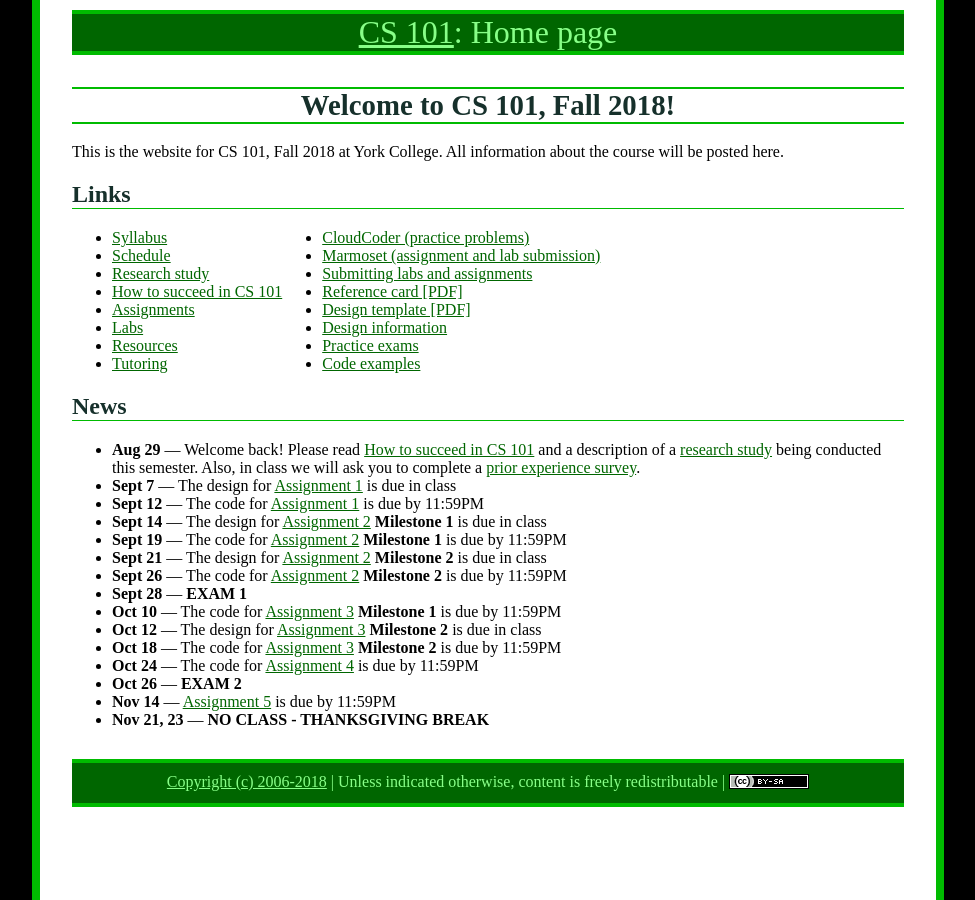
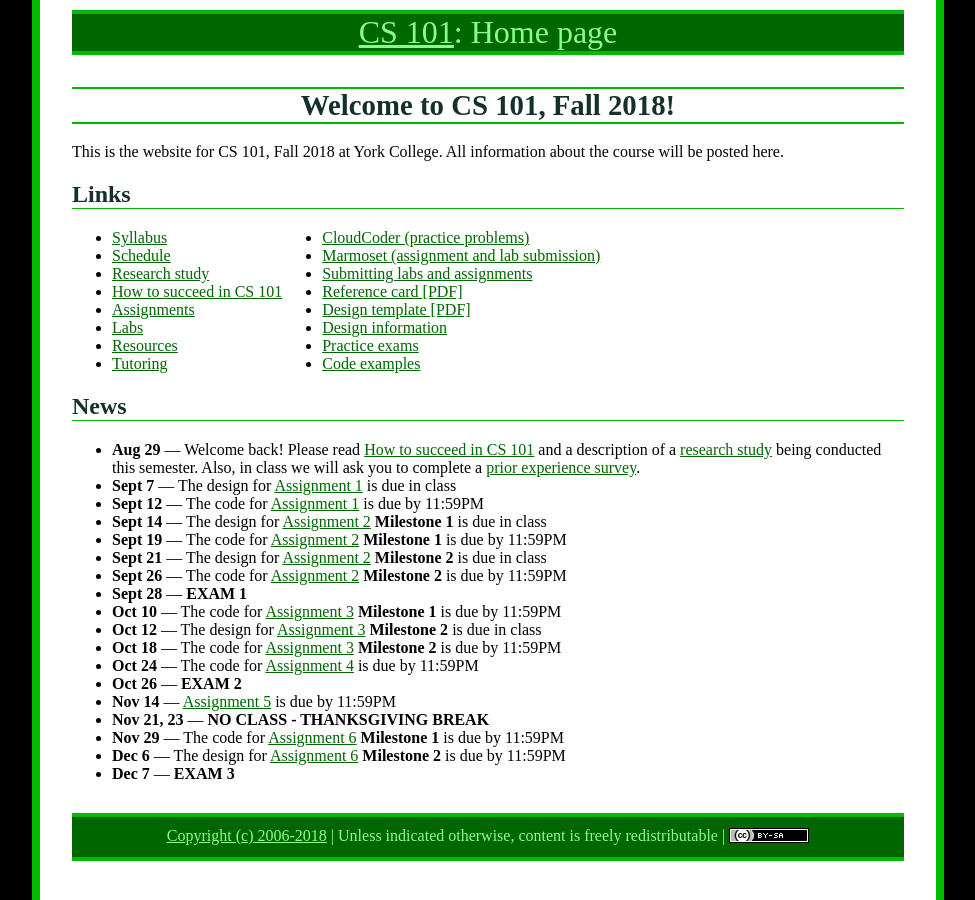
Before and after one commit to ycpcs/cs101-fall2018, a Jekyll site: the page built from index.md, in a window 1280 px wide. Shown: the whole page, without its empty margins (152-1127 px from the left). Built offline with Jekyll 4.4.1, drawn with Linux system fonts in a browser that asks for light colours.

Commit message:
add assign 6
add assign 6

```diff
--- a/index.md
+++ b/index.md
@@ -53,6 +53,9 @@ All information about the course will be posted here.
 * **Oct 26** &mdash; **EXAM 2**
 * **Nov 14** &mdash; [Assignment 5](assign/assign05.html) is due by 11:59PM
 * **Nov 21, 23** &mdash; **NO CLASS - THANKSGIVING BREAK**
+* **Nov 29** &mdash; The code for [Assignment 6](assign/assign06.html) **Milestone 1** is due by 11:59PM
+* **Dec 6** &mdash; The design for [Assignment 6](assign/assign06.html) **Milestone 2** is due by 11:59PM
+* **Dec 7** &mdash; **EXAM 3**
 
 
 <!--
```
Also changed, not shown: assign/index.md (+1 -10 lines).
